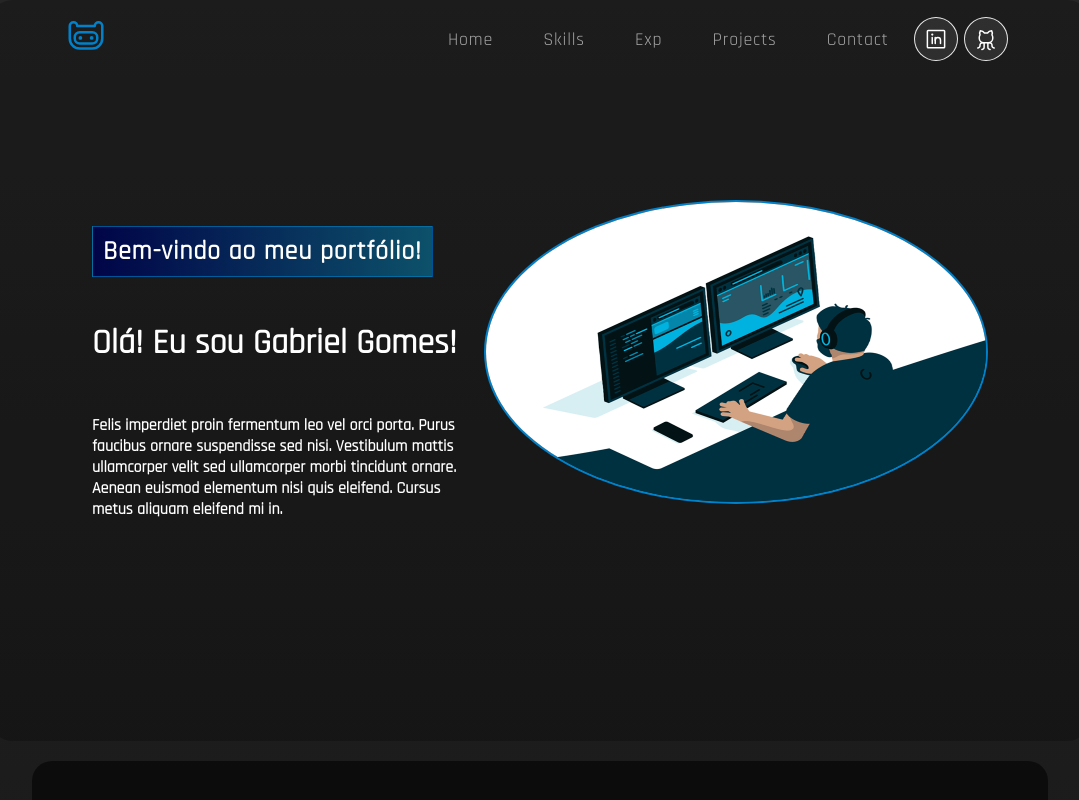
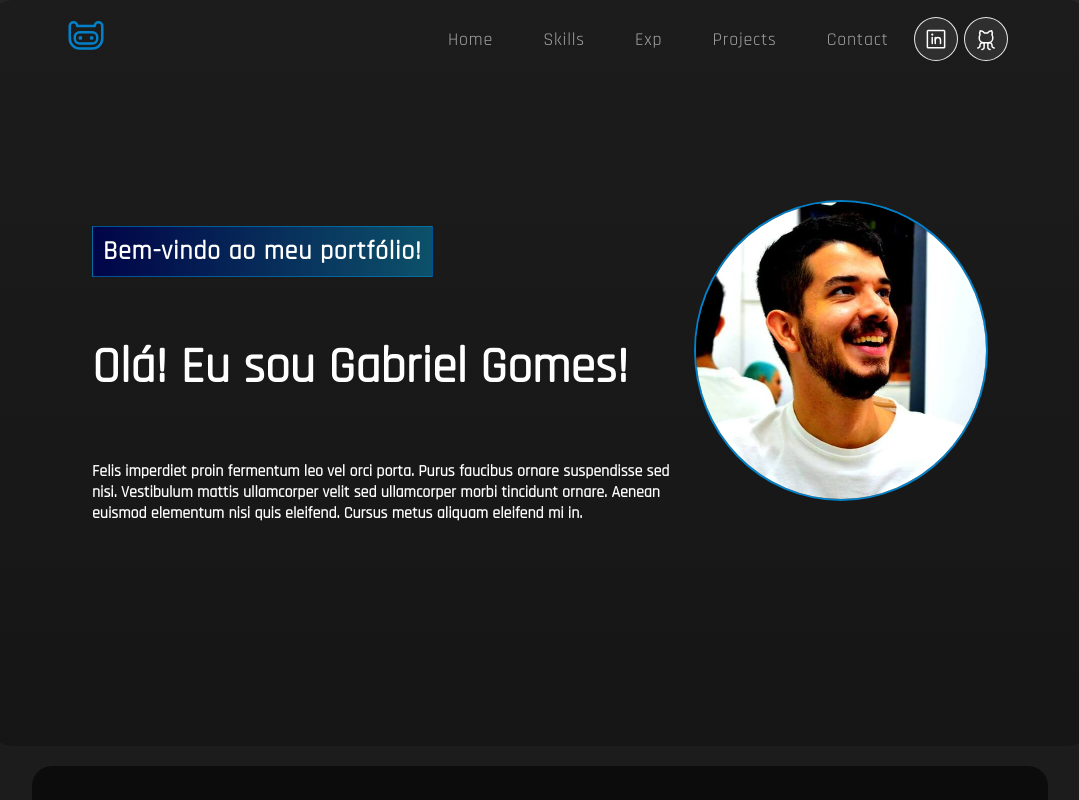
Before and after one commit to gabrigomez/portfolio, a React (Create React App) app: page / in a window 1280 px wide. Shown: the top 800 px of the page, without its empty margins (100-1179 px from the left). Built offline with nearby package versions, Linux system fonts and the light colour scheme.

Commit message:
fix: change images in main and contact components

```diff
--- a/src/components/Contact.css
+++ b/src/components/Contact.css
@@ -22,8 +22,8 @@
 }
 
 .contact-image {
-  height: 297px;
-  width: 290px;
+  height: 300px;
+  width: 400px;
   border: 2px solid #0083c99a;
   border-radius: 80%;
 
--- a/src/components/Contact.jsx
+++ b/src/components/Contact.jsx
@@ -1,6 +1,6 @@
 import { Envelope, GithubLogo, LinkedinLogo } from 'phosphor-react';
 import React from 'react';
-import profile from '../assets/profile.jpg';
+import coding from '../assets/coding.gif';
 import './Contact.css';
 
 export const Contact = () => {
@@ -8,7 +8,7 @@ export const Contact = () => {
     <section className='contact-container' id='contact'>
       <div className='contact-card'>
         <div className='contact-image-container'>
-          <img className='contact-image' src={profile} alt="" />
+          <img className='contact-image' src={coding} alt="" />
         </div>
         <div className='contact-info-container'>
           <h1>
--- a/src/components/Main.css
+++ b/src/components/Main.css
@@ -14,9 +14,9 @@
   margin-bottom: 20px;
 }
 
-.main-gif {
-  height: 300px;
-  width: 500px;
+.main-image {
+  height: 297px;
+  width: 290px;
   border: 2px solid #0081C9;
   border-radius: 70%;
 }
@@ -29,7 +29,7 @@
 }
 
 .main-info h1 {
-  font-size: 34px;
+  font-size: 50px;
 }
 
 .main-welcome {
--- a/src/components/Main.jsx
+++ b/src/components/Main.jsx
@@ -1,5 +1,5 @@
 import React from 'react';
-import coding from '../assets/coding.gif';
+import profile from '../assets/profile.jpg';
 import './Main.css';
 
 export const Main = () => {
@@ -22,8 +22,8 @@ export const Main = () => {
         </div>
         <div>
           <img
-            className='main-gif'
-            src={coding}
+            className='main-image'
+            src={profile}
             alt="" />
         </div>
       </div>
```
